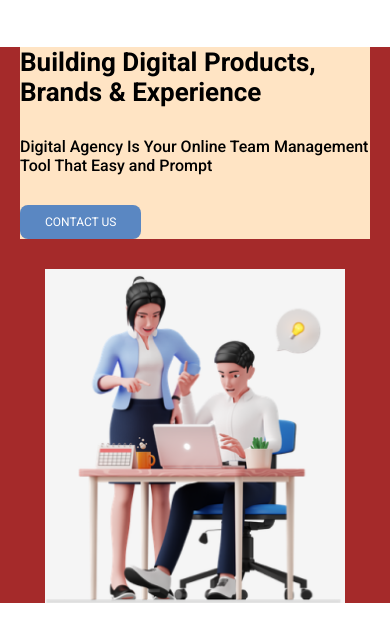
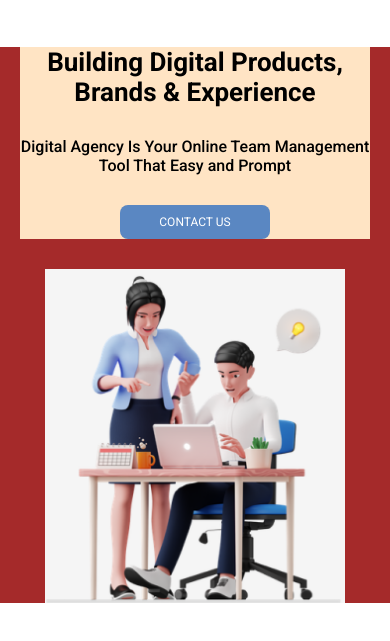
Before and after one commit to Ren-mayday/Responsive-Flex-Lading-Page, a plain HTML site: page index.html in a window 390 px wide. Shown: the part 85-726 px from the top of the page. Drawn offline with Linux system fonts and the light colour scheme.

Commit message:
hero info, button and media queries updated for responsiveness

```diff
--- a/styles.css
+++ b/styles.css
@@ -66,7 +66,7 @@ a {
 }
 
 /* Hero contenido */
-section {
+#hero {
   background-color: brown;
   display: flex;
   align-items: center;
@@ -76,6 +76,8 @@ section {
 
 /* Parte izquierda */
 .hero-our-info {
+  display: flex;
+  flex-direction: column;
   width: 30%;
   max-width: 515px;
   min-width: 350px;
@@ -101,6 +103,7 @@ button {
   cursor: pointer;
   text-transform: uppercase;
   font-size: 12px;
+  width: 150px;
 }
 
 /* Parte derecha */
@@ -110,9 +113,11 @@ button {
   min-width: 300px;
 }
 
-@media (max-width: 598px) {
+@media (max-width: 650px) {
   .hero-our-info {
     background-color: bisque;
+    align-items: center;
+    text-align: center;
   }
 
   #hero > div > h1 {
```
